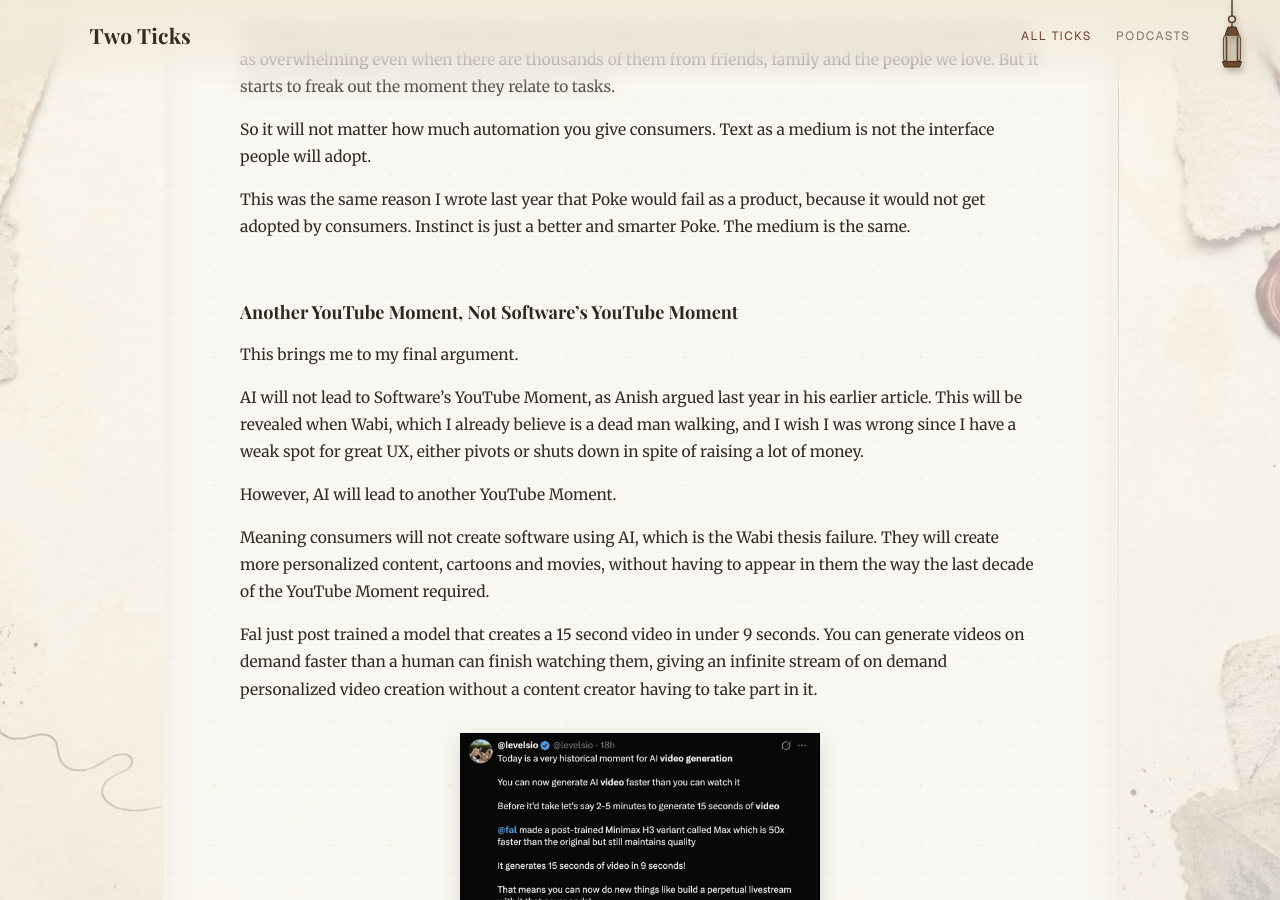
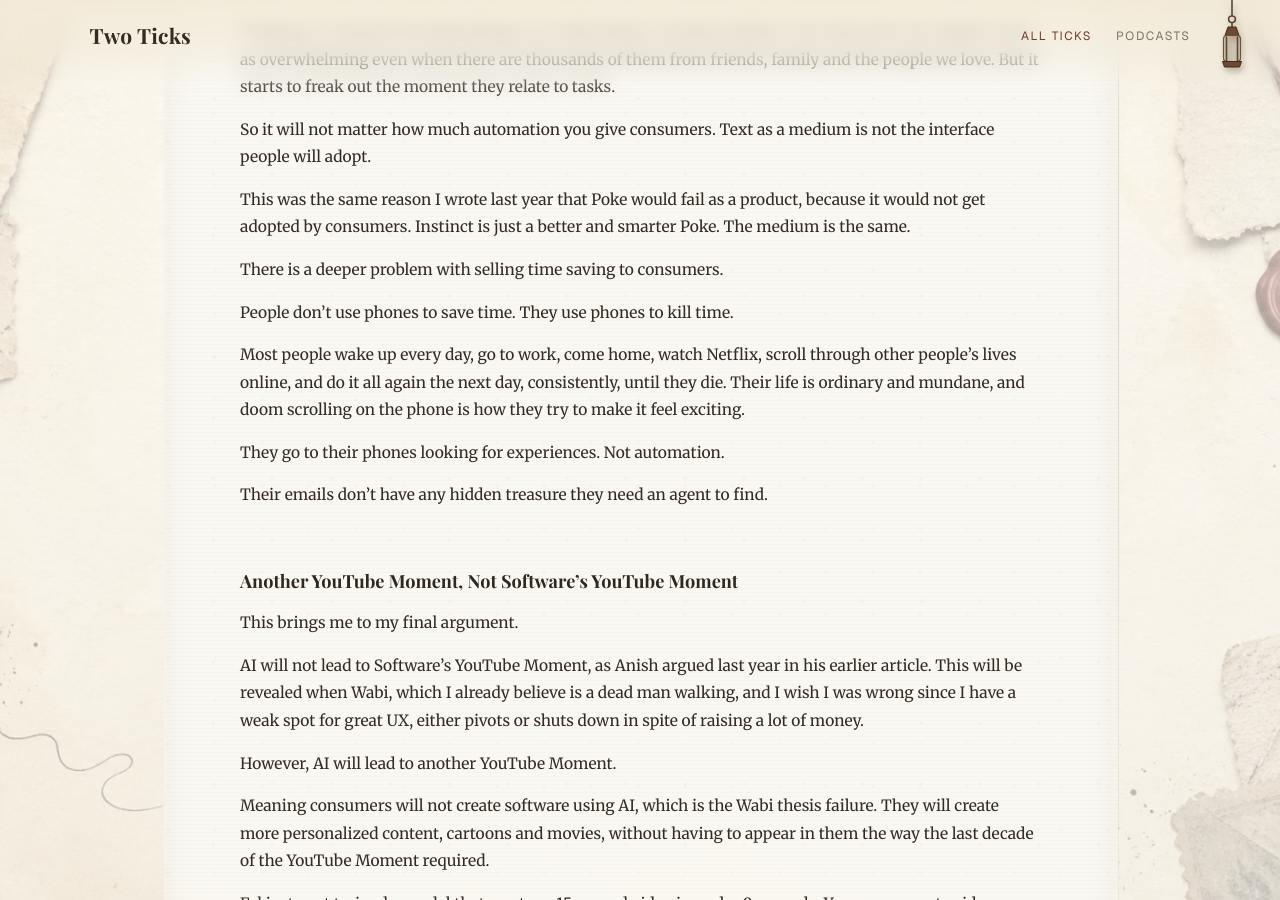
Before and after one commit to trmanish/trmanish.github.io, a Jekyll site: the page built from _posts/2026-08-29-on-consumer-agents-and-ais-youtube-moment-again.md, in a window 1280 px wide and 900 px high, scrolled down 4960 px. Built offline with Jekyll 4.4.1, drawn with Linux system fonts in a browser that asks for light colours.

Commit message:
Add the kill time argument to Why Instinct Fails

```diff
--- a/_posts/2026-08-29-on-consumer-agents-and-ais-youtube-moment-again.md
+++ b/_posts/2026-08-29-on-consumer-agents-and-ais-youtube-moment-again.md
@@ -115,6 +115,16 @@
 
 This was the same reason I wrote last year that Poke would fail as a product, because it would not get adopted by consumers. Instinct is just a better and smarter Poke. The medium is the same.
 
+There is a deeper problem with selling time saving to consumers.
+
+People don't use phones to save time. They use phones to kill time.
+
+Most people wake up every day, go to work, come home, watch Netflix, scroll through other people's lives online, and do it all again the next day, consistently, until they die. Their life is ordinary and mundane, and doom scrolling on the phone is how they try to make it feel exciting.
+
+They go to their phones looking for experiences. Not automation.
+
+Their emails don't have any hidden treasure they need an agent to find.
+
 <br>
 
 ### Another YouTube Moment, Not Software's YouTube Moment
```
